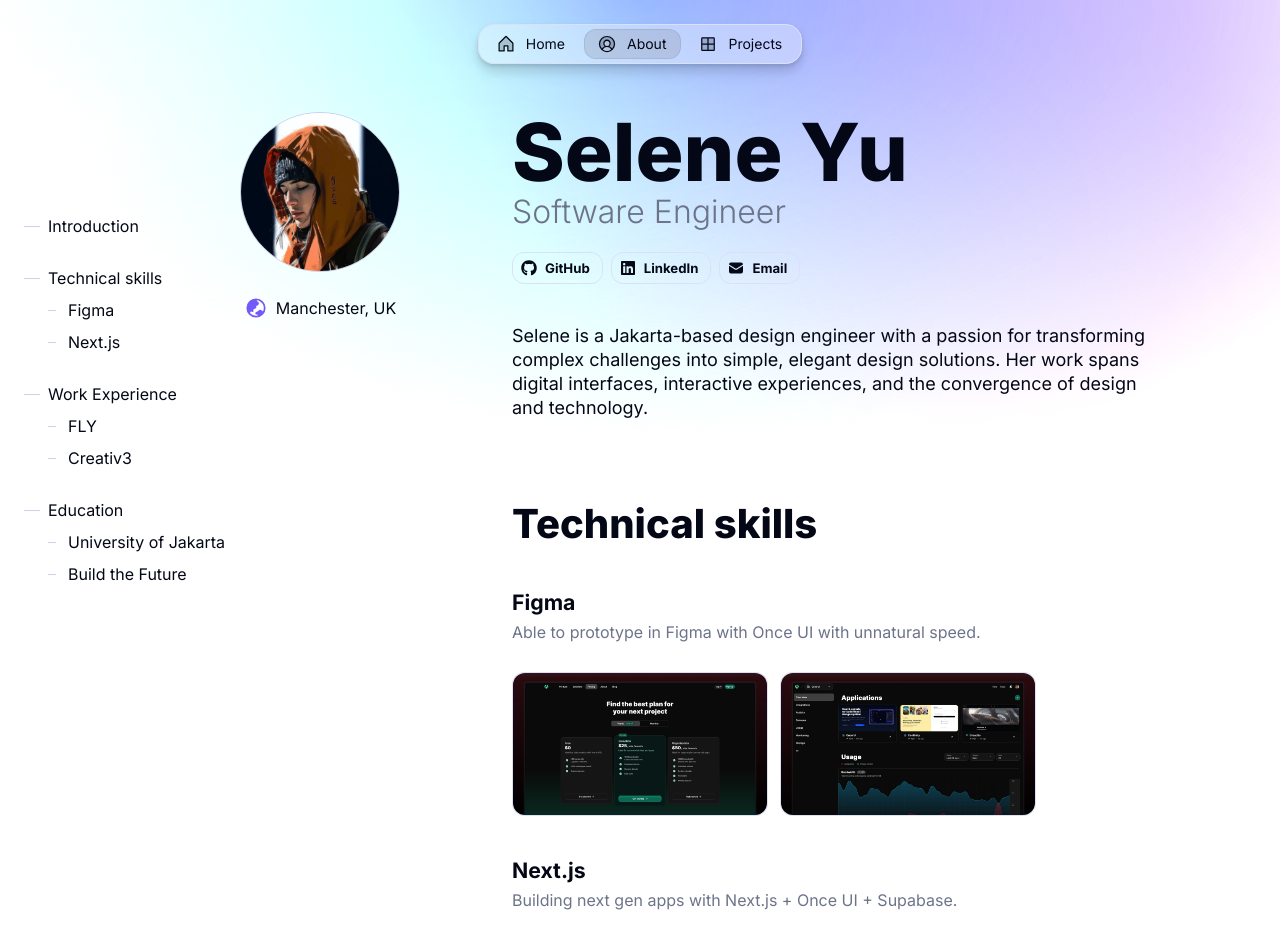
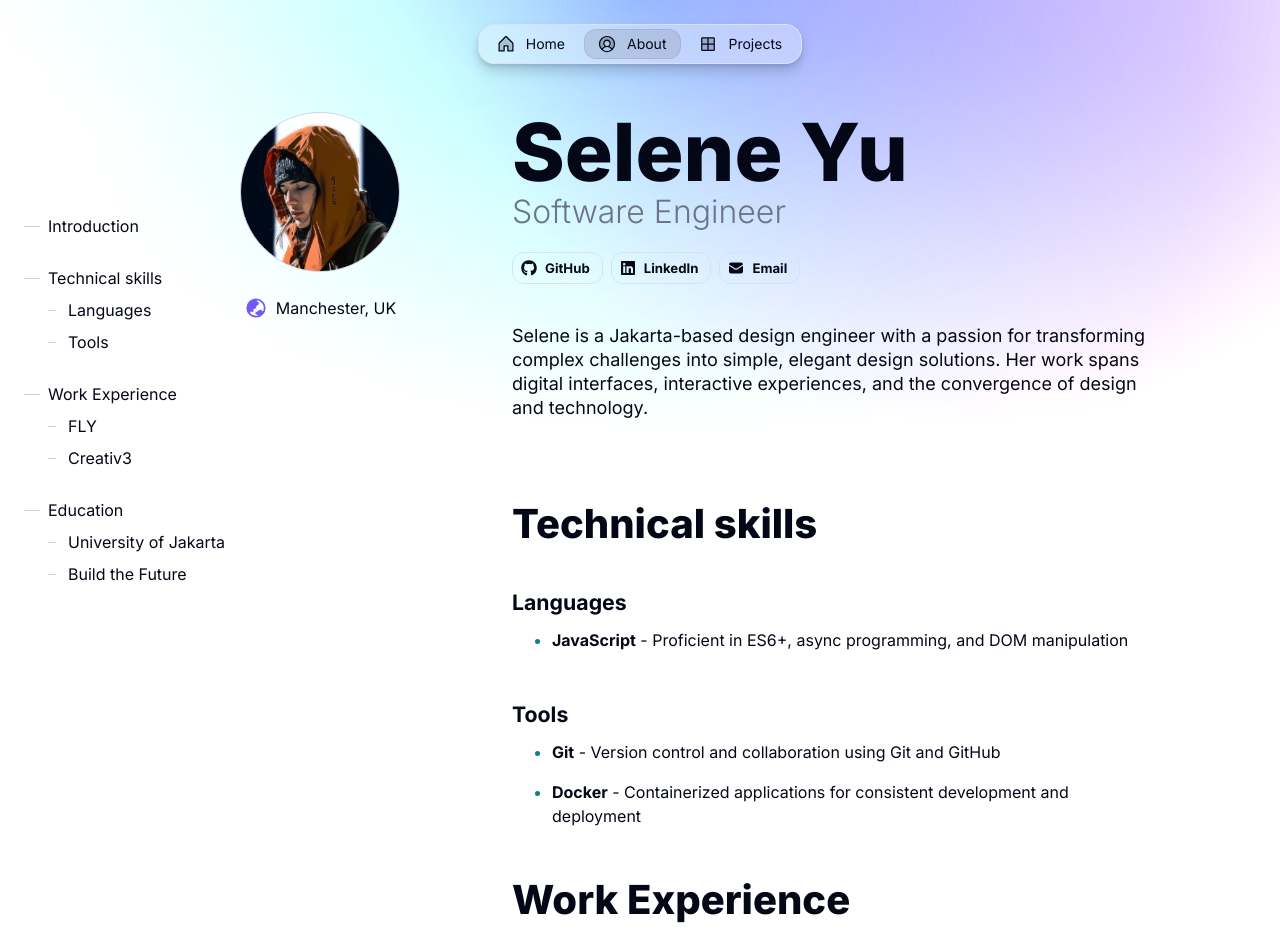
Before and after one commit to Kirill5k/magic-portfolio, a Next.js app: page /about in a window 1280 px wide. Shown: the top 939 px of the page. Built offline with nearby package versions, Linux system fonts and the light colour scheme.

Commit message:
Refactor skills section

```diff
--- a/src/app/about/page.tsx
+++ b/src/app/about/page.tsx
@@ -223,32 +223,18 @@ export default function About() {
                               variant="heading-strong-l">
                             {skill.title}
                           </Text>
-                          <Text
-                              variant="body-default-m"
-                              onBackground="neutral-weak">
-                            {skill.description}
-                          </Text>
-                          {skill.images.length > 0 && (
-                              <Flex
-                                  fillWidth paddingTop="m" gap="12"
-                                  wrap>
-                                {skill.images.map((image, index) => (
-                                    <Flex
-                                        key={index}
-                                        border="neutral-medium"
-                                        borderStyle="solid-1"
-                                        radius="m"
-                                        minWidth={image.width} height={image.height}>
-                                      <SmartImage
-                                          enlarge
-                                          radius="m"
-                                          sizes={image.width.toString()}
-                                          alt={image.alt}
-                                          src={image.src}/>
-                                    </Flex>
-                                ))}
-                              </Flex>
-                          )}
+                          <Flex
+                              as="ul"
+                              direction="column" gap="0">
+                            {skill.items.map((item, index) => (
+                                <Text
+                                    as="li"
+                                    variant="body-default-m"
+                                    key={`${item.name}-${index}`}>
+                                  <strong>{item.name}</strong>{' - '}{item.description}
+                                </Text>
+                            ))}
+                          </Flex>
                         </Flex>
                     ))}
                   </Flex>
--- a/src/app/resources/content.js
+++ b/src/app/resources/content.js
@@ -112,33 +112,16 @@ const about = {
         title: 'Technical skills',
         skills: [
             {
-                title: 'Figma',
-                description: <>Able to prototype in Figma with Once UI with unnatural speed.</>,
-                images: [
-                    {
-                        src: '/images/projects/project-01/cover-02.jpg',
-                        alt: 'Project image',
-                        width: 16,
-                        height: 9
-                    },
-                    {
-                        src: '/images/projects/project-01/cover-03.jpg',
-                        alt: 'Project image',
-                        width: 16,
-                        height: 9
-                    },
+                title: 'Languages',
+                items: [
+                    { name: 'JavaScript', description: 'Proficient in ES6+, async programming, and DOM manipulation' },
                 ]
             },
             {
-                title: 'Next.js',
-                description: <>Building next gen apps with Next.js + Once UI + Supabase.</>,
-                images: [
-                    {
-                        src: '/images/projects/project-01/cover-04.jpg',
-                        alt: 'Project image',
-                        width: 16,
-                        height: 9
-                    },
+                title: 'Tools',
+                items: [
+                    { name: 'Git', description: 'Version control and collaboration using Git and GitHub' },
+                    { name: 'Docker', description: 'Containerized applications for consistent development and deployment' },
                 ]
             }
         ]
```
